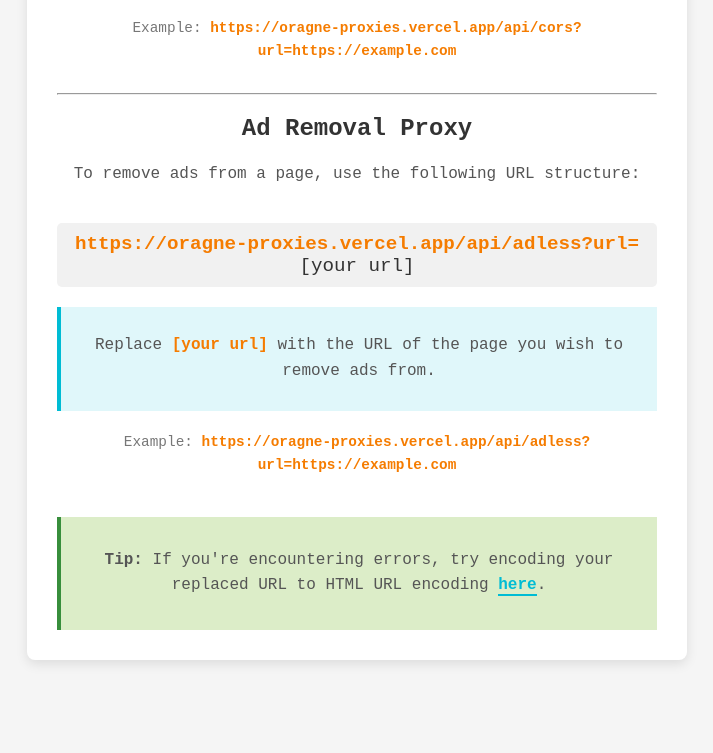
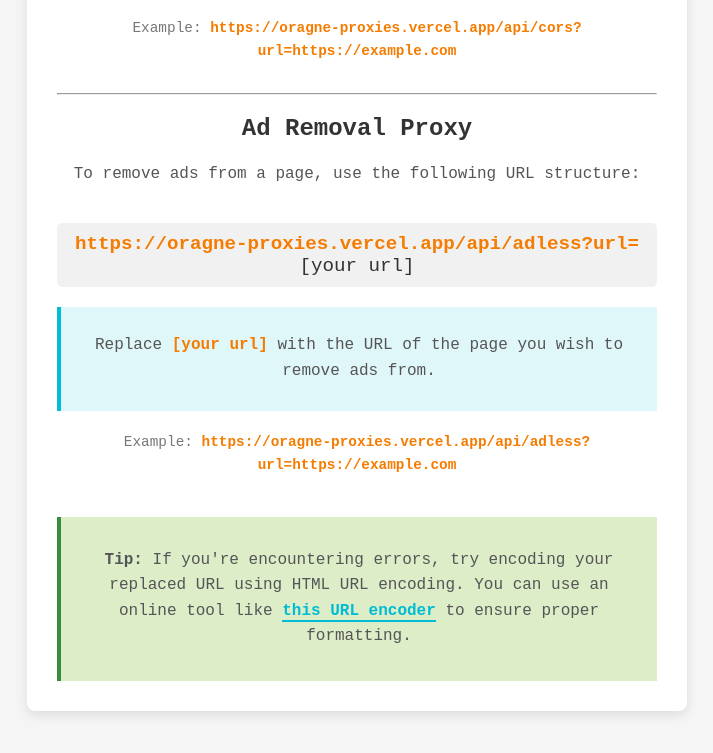
Before and after one commit to orn8/cors-anywhere-oragne, a website: page index.html in a window 1280 px wide. Shown: the part 715-1468 px from the top of the page, without its empty margins (283-996 px from the left). Drawn offline with Linux system fonts and the light colour scheme.

Commit message:
better english
i learnt the language of the westerners

```diff
--- a/index.html
+++ b/index.html
@@ -152,7 +152,7 @@
 
     <!-- Info Section -->
     <div class="tip">
-      <p><strong>Tip:</strong> If you're encountering errors, try encoding your replaced URL to HTML URL encoding <a href="https://www.urlencoder.org/" target="_blank">here</a>.</p>
+      <p><strong>Tip:</strong> If you're encountering errors, try encoding your replaced URL using HTML URL encoding. You can use an online tool like <a href="https://www.urlencoder.org/" target="_blank">this URL encoder</a> to ensure proper formatting.</p>
     </div>
 
   </div>
```
